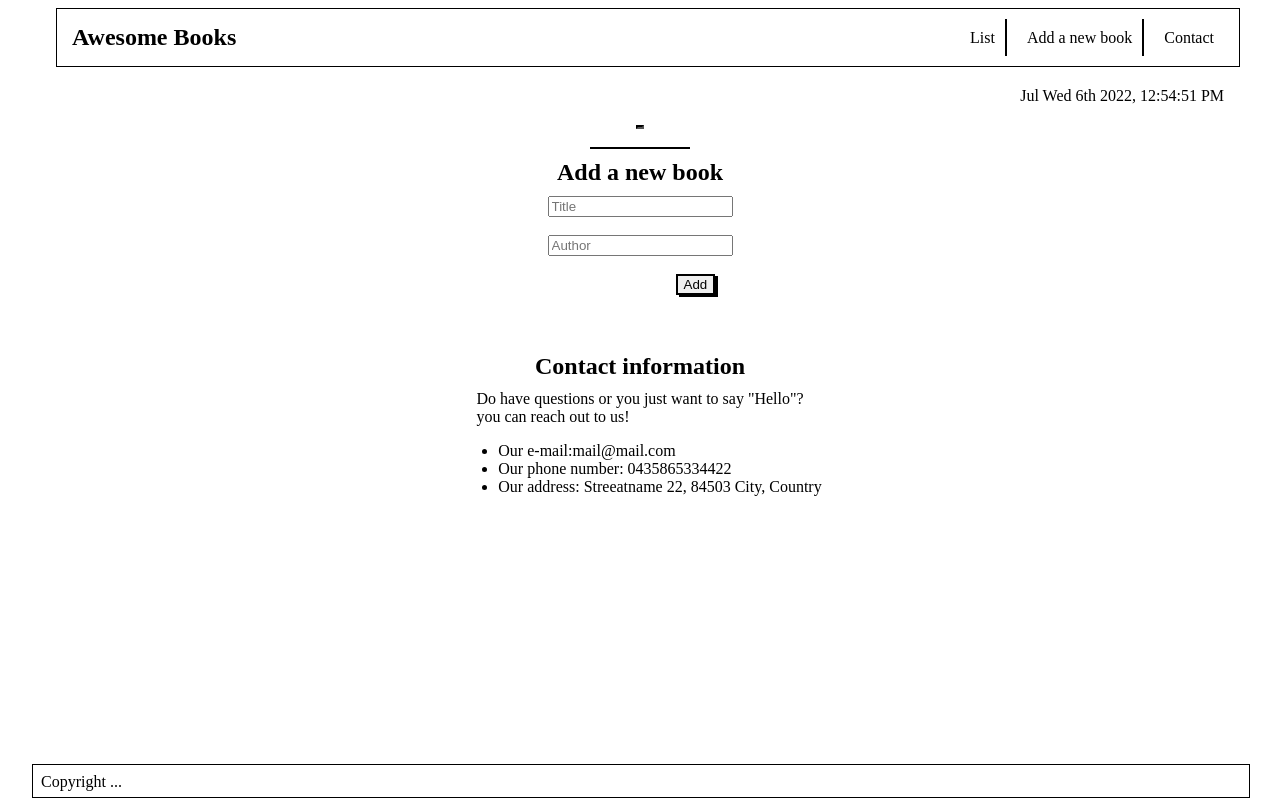
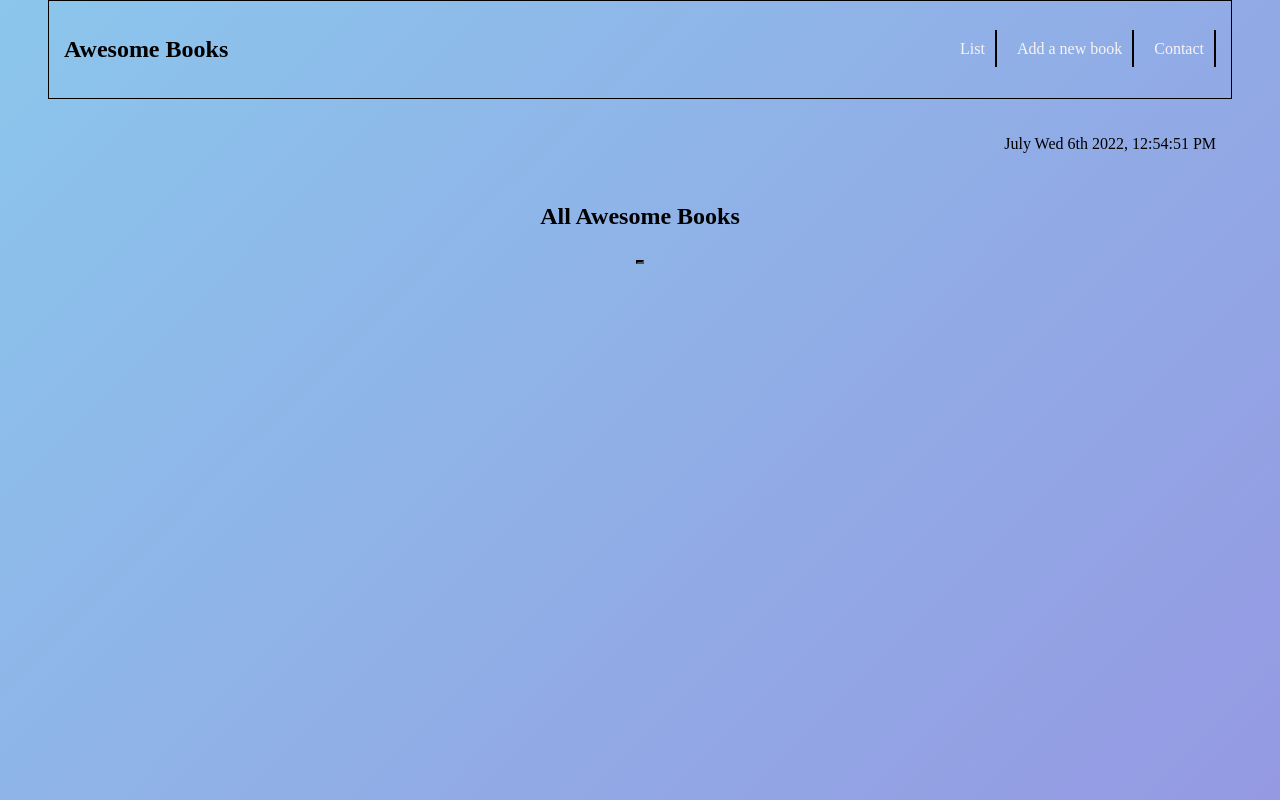
Before and after one commit to Ney2/AwesomeBook, a website: page index.html in a window 1280 px wide. Drawn offline with Linux system fonts and the light colour scheme.

Commit message:
add navigation

```diff
--- a/css/styles.css
+++ b/css/styles.css
@@ -1,5 +1,10 @@
-body * {
+body {
   margin: 0;
+  color: #000;
+  background-color: #8BC6EC;
+  background-image: linear-gradient(135deg, #8BC6EC 0%, #9599E2 100%);
+  background-repeat: no-repeat;
+  height: 100vh;
 }
 
 nav {
@@ -31,15 +36,21 @@ list-style: none;
 }
 
 .navigation ul li a{
-  color: rgba(0, 0, 0, 1);
+  color: rgb(248, 244, 244);
   text-decoration: none;
   padding: 10px;
   }
 
-  .navigation ul li a:focus{
-    color: rgba(25, 88, 139, 1)
-    ;
+  .navigation ul li a:focus {
+    color: rgba(25, 88, 139, 1);
   }
+
+  /* .navigation ul li a:active {
+    color: rgb(139, 25, 35);
+  }
+  .navigation ul li a:visited {
+    color: rgb(139, 25, 120);
+  } */
 
   .border {
     border-right: rgba(0, 0, 0, 1) 2px solid;
@@ -61,16 +72,25 @@ list-style: none;
     margin-bottom: 20px;
   }
 
-  .contact {
+  #contact-info {
+    margin-top: 20px;
     display: flex;
     flex-direction: column;
-    justify-items: center;
-    margin-top: 3rem;
-    margin-bottom: 10rem;
+    justify-content: center;
+    align-items: center;
+    gap: 10px;
   }
-  .contact p {
-    align-self: center;
-    margin-bottom: 1rem;
+
+  #contact-info h2 {
+    margin-bottom: 20px;
+  }
+
+
+
+  .top h1 {
+    text-align: center;
+    margin-bottom: 20px;
+    padding: 10px;
   }
 
   .contact ul {
@@ -99,10 +119,6 @@ list-style: none;
   justify-content: center;
 }
 
-#all {
-  text-align: center;
-  padding: 10px;
-}
 
 .form {
   display: flex;
@@ -157,3 +173,13 @@ table#tableId tr:nth-child(odd) {
 #bookListm div p {
   display: inline-block;
 }
+
+/* hide and show elements */
+.show-nav {
+  display: block;
+  width: 100vw;
+}
+
+.hide-nav{
+  display: none;
+}
--- a/index.html
+++ b/index.html
@@ -13,9 +13,9 @@
     <div class="navigation">
         <h1>Awesome Books</h1>
         <ul>
-            <li><a href="#listSection"  class="border">List</a></li>
-            <li><a href="#formSection"  class="border">Add a new book</a></li>
-            <li ><a href="#contactSection">Contact</a></li>
+            <li><a href="#list"  class="border list1">List</a></li>
+            <li><a href="#form"  class="border list2">Add a new book</a></li>
+            <li ><a href="#contact-info" class="border list3">Contact</a></li>
         </ul>
   </div>
 </nav>
@@ -24,7 +24,8 @@
     <p id="time"></p>
 </div>
 
-    <section id="listSection" class="top">
+    <section class="top " id="list">
+    <h1>All Awesome Books</h1>
     <table id="tableId">
         <tbody id="bookList">
 
@@ -33,7 +34,7 @@
     </section>
     <br>
 
-    <section id="formSection" class="form">
+    <section class="form hide-nav" id="form">
         <hr class="line">
         <h1 id="add-new">Add a new book</h1>
         <form id="bookForm" action="#" class="add-book">
@@ -49,32 +50,21 @@
         </form>
     </section>
 
-    <section id="contactSection" class="contact">
-        <h1 id="add-new">Contact information</h1>
-        <p>
-            Do have questions or you just want to say "Hello"?<br>
-            you can reach out to us!
+    <section class="hide-nav" id="contact">
+     <div  id="contact-info">
+        <h2>Contact information</h2>
+
+        <p>Do you have any question or just want to say "hello"? <br>
+        you can reach out to us:
         </p>
+
         <ul>
-            <li>
-                Our e-mail:mail@mail.com
-            </li>
-            <li>
-                Our phone number: 0435865334422
-            </li>
-            <li>
-                Our address: Streeatname 22, 84503 City, Country
-            </li>
+            <li>Our e-mail pamphilemkp@gmail.com</li>
+            <li>Our phone number: +90 (533) 88 29 657</li>
+            <li>Our adress street name 22, 84502 City, Country</li>
         </ul>
-
+    </div>
     </section>
-
-    <footer>
-        <div class="footer">
-            <p>Copyright ...<br>
-        </div>
-    </footer>
-
 
     <script src="script/script.js"></script>
 
--- a/script/script.js
+++ b/script/script.js
@@ -85,7 +85,7 @@ function timer() {
   const hour = d.getHours();
   const dayName = daysArray[d.getDay()];
   const day = d.getDate();
-  const month = d.toLocaleDateString('en-US', { month: 'short' });
+  const month = d.toLocaleDateString('en-US', { month: 'long' });
   const years = d.getFullYear();
 
   // display ampm
@@ -99,3 +99,34 @@ function timer() {
 // document.getElementById("time").innerHTML = D.toDateString();
 
 setInterval(timer, 1000);
+
+//add navigation
+
+ // grabbing lists
+const list1 = document.querySelector(".list1");
+const list2 = document.querySelector(".list2");
+const list3 = document.querySelector(".list3");
+
+//tagging elements
+const addBook = document.getElementById('form');
+const List= document.getElementById('list');
+const contact = document.getElementById('contact');
+
+list1.addEventListener('click',() => {
+     List.classList.remove('hide-nav');
+     addBook .classList.add('hide-nav');
+     contact .classList.add('hide-nav');
+
+});
+
+list2.addEventListener('click',() => {
+  addBook .classList.remove('hide-nav');
+  contact .classList.add('hide-nav');
+  List.classList.add('hide-nav');
+});
+
+list3.addEventListener('click',() => {
+  contact .classList.remove('hide-nav');
+  List.classList.add('hide-nav');
+  addBook .classList.add('hide-nav');
+});
```
